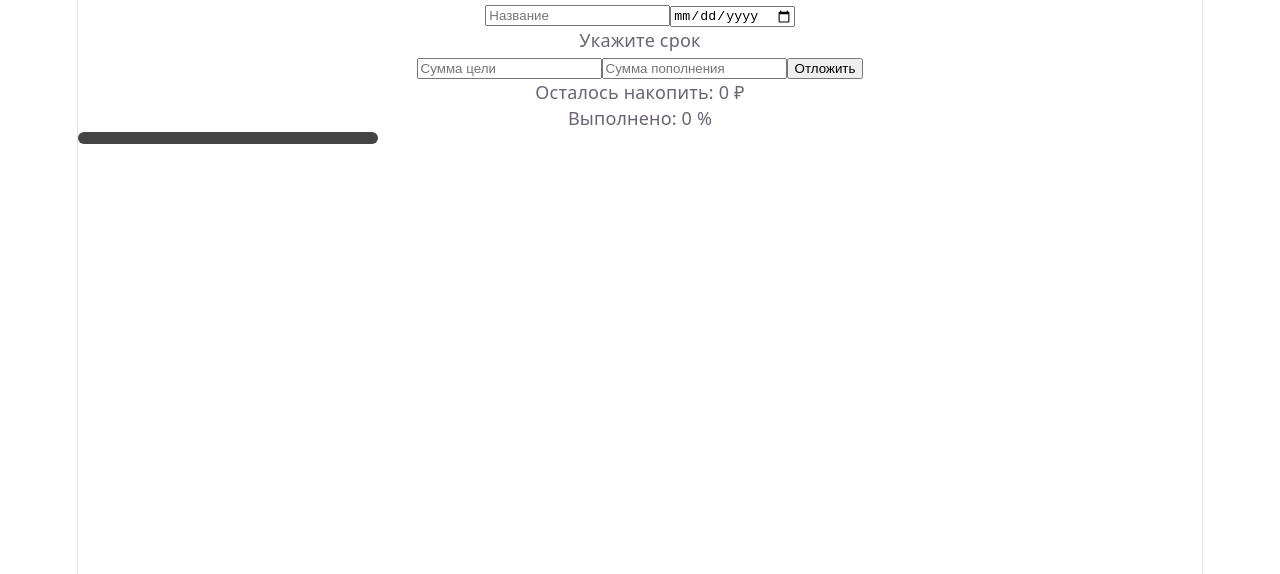
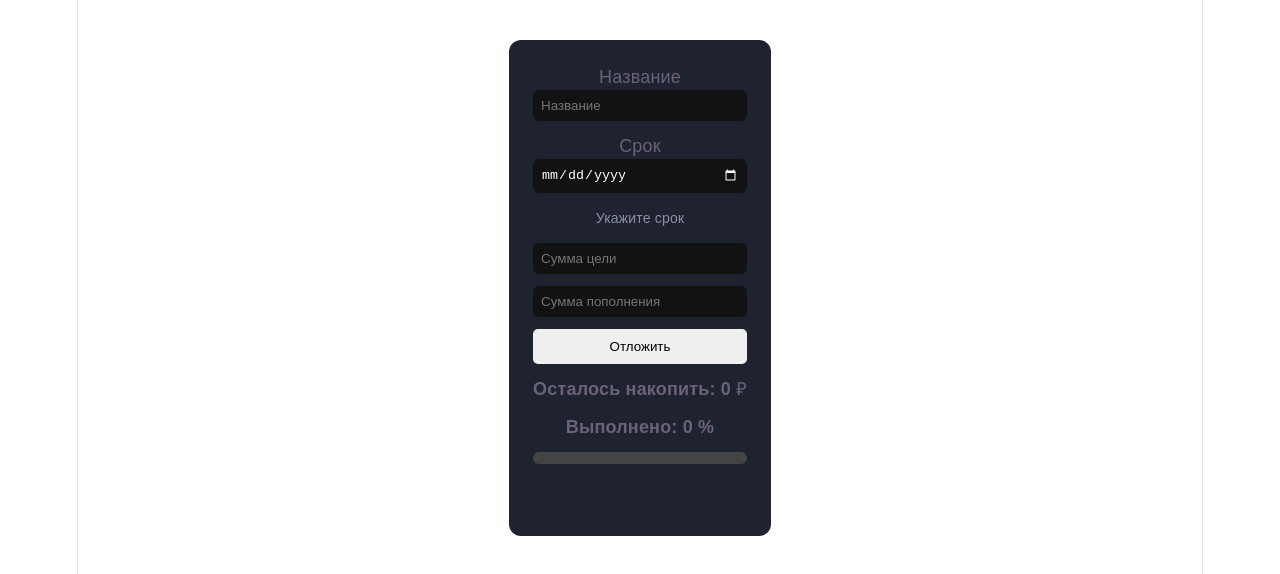
Before and after one commit to debErr/budget-goals, a React (Vite) app: page / in a window 1280 px wide. Shown: the top 574 px of the page. Built offline with nearby package versions, Linux system fonts and the light colour scheme.

Commit message:
style the app

```diff
--- a/src/App.css
+++ b/src/App.css
@@ -1,184 +1,66 @@
-.counter {
-  font-size: 16px;
-  padding: 5px 10px;
-  border-radius: 5px;
-  color: var(--accent);
-  background: var(--accent-bg);
-  border: 2px solid transparent;
-  transition: border-color 0.3s;
-  margin-bottom: 24px;
-
-  &:hover {
-    border-color: var(--accent-border);
-  }
-  &:focus-visible {
-    outline: 2px solid var(--accent);
-    outline-offset: 2px;
-  }
+body {
+  font-family: sans-serif;
 }
 
-.hero {
-  position: relative;
-
-  .base,
-  .framework,
-  .vite {
-    inset-inline: 0;
-    margin: 0 auto;
-  }
-
-  .base {
-    width: 170px;
-    position: relative;
-    z-index: 0;
-  }
-
-  .framework,
-  .vite {
-    position: absolute;
-  }
-
-  .framework {
-    z-index: 1;
-    top: 34px;
-    height: 28px;
-    transform: perspective(2000px) rotateZ(300deg) rotateX(44deg) rotateY(39deg)
-      scale(1.4);
-  }
-
-  .vite {
-    z-index: 0;
-    top: 107px;
-    height: 26px;
-    width: auto;
-    transform: perspective(2000px) rotateZ(300deg) rotateX(40deg) rotateY(39deg)
-      scale(0.8);
-  }
+.result {
+  font-weight: bold;
 }
 
-#center {
+.card {
   display: flex;
   flex-direction: column;
-  gap: 25px;
-  place-content: center;
-  place-items: center;
-  flex-grow: 1;
-
-  @media (max-width: 1024px) {
-    padding: 32px 20px 24px;
-    gap: 18px;
-  }
+  gap: 12px;
+  max-width: 400px;
+  margin: 40px auto;
+  padding: 24px;
+  border-radius: 12px;
+  background: #1f2330;
 }
 
-#next-steps {
-  display: flex;
-  border-top: 1px solid var(--border);
-  text-align: left;
-
-  & > div {
-    flex: 1 1 0;
-    padding: 32px;
-    @media (max-width: 1024px) {
-      padding: 24px 20px;
-    }
-  }
-
-  .icon {
-    margin-bottom: 16px;
-    width: 22px;
-    height: 22px;
-  }
-
-  @media (max-width: 1024px) {
-    flex-direction: column;
-    text-align: center;
-  }
+.field {
+  display: block;
+  width: 100%;
+  padding: 8px;
+  border: none;
+  box-sizing: border-box;
+  border-radius: 6px;
+  color-scheme: dark;
 }
 
-#docs {
-  border-right: 1px solid var(--border);
+.field:focus, .btn:focus-visible { outline: 2px solid #4caf50; }
 
-  @media (max-width: 1024px) {
-    border-right: none;
-    border-bottom: 1px solid var(--border);
-  }
+.btn {
+  padding: 10px;
+  border-radius: 5px;
+  border: none;
+  outline: none;
+  cursor: pointer;
+  transition: .3s;
 }
 
-#next-steps ul {
-  list-style: none;
-  padding: 0;
-  display: flex;
-  gap: 8px;
-  margin: 32px 0 0;
-
-  .logo {
-    height: 18px;
-  }
-
-  a {
-    color: var(--text-h);
-    font-size: 16px;
-    border-radius: 6px;
-    background: var(--social-bg);
-    display: flex;
-    padding: 6px 12px;
-    align-items: center;
-    gap: 8px;
-    text-decoration: none;
-    transition: box-shadow 0.3s;
-
-    &:hover {
-      box-shadow: var(--shadow);
-    }
-    .button-icon {
-      height: 18px;
-      width: 18px;
-    }
-  }
-
-  @media (max-width: 1024px) {
-    margin-top: 20px;
-    flex-wrap: wrap;
-    justify-content: center;
-
-    li {
-      flex: 1 1 calc(50% - 8px);
-    }
-
-    a {
-      width: 100%;
-      justify-content: center;
-      box-sizing: border-box;
-    }
-  }
+.btn:hover {
+  color: #1f2330;
+  background-color: #fff;
 }
 
-#spacer {
-  height: 88px;
-  border-top: 1px solid var(--border);
-  @media (max-width: 1024px) {
-    height: 48px;
-  }
+.term {
+  color: #8a90a2;
+  font-size: 14px;
 }
 
-.ticks {
-  position: relative;
+.ul-li {
+  padding: 4px;
+}
+
+.scale-block {
+  background: #444;
+  height: 12px;
+  border-radius: 6px;
   width: 100%;
+}
 
-  &::before,
-  &::after {
-    content: '';
-    position: absolute;
-    top: -4.5px;
-    border: 5px solid transparent;
-  }
-
-  &::before {
-    left: 0;
-    border-left-color: var(--border);
-  }
-  &::after {
-    right: 0;
-    border-right-color: var(--border);
-  }
+.scale {
+  background: #4caf50;
+  height: 100%;
+  border-radius: 6;
 }
--- a/src/App.tsx
+++ b/src/App.tsx
@@ -1,5 +1,6 @@
 import { useState, useEffect } from "react";
 import { remaining, progressPercent, totalSaved, monthlyNeeded, type Transaction, type Goal } from "./goal";
+import "./App.css";
 
 function App() {
   // Состояние для трех полей
@@ -72,27 +73,28 @@
   }
 
   return (
-    <div>
-      <input placeholder="Название" value={title} onChange={(e) => setTitle(e.target.value)}   />
-      <input type="date" value={deadline} onChange={(e) => setDeadline(e.target.value)}/>
-      <p>
+    <div className="card">
+      <label htmlFor="">Название
+        <input className="field" placeholder="Название" value={title} onChange={(e) => setTitle(e.target.value)}   />
+      </label>
+      <label htmlFor="">Срок
+        <input className="field" type="date" value={deadline} onChange={(e) => setDeadline(e.target.value)}/>
+      </label>
+      <p className="term">
         {deadline
          ? `Откладывать в месяц: ${monthlyNeeded(goal, today)} ₽`
          : "Укажите срок"}
       </p>
-      <input placeholder="Сумма цели" value={targetAmount} type="number" onChange={(e) => setTargetAmount(e.target.value)} />
-      <input placeholder="Сумма пополнения" type="number" value={amount}
+      <input className="field" placeholder="Сумма цели" min="0" value={targetAmount} type="number" onChange={(e) => setTargetAmount(e.target.value)} />
+      <input className="field" placeholder="Сумма пополнения" min="0" type="number" value={amount}
         onChange={(e) => setAmount(e.target.value)} />
-      <button onClick={handleAdd}>Отложить</button>
-      <p>Осталось накопить: {remaining(goal)} ₽</p>
-      <p>Выполнено: {progressPercent(goal)} %</p>
+      <button className="btn" onClick={handleAdd}>Отложить</button>
+      <p className="result">Осталось накопить: {remaining(goal)} ₽</p>
+      <p className="result">Выполнено: {progressPercent(goal)} %</p>
       {/* Шкала заполнения */}
-      <div style={{background: "#444", height: 12, borderRadius: 6, width: 300}}>
-        <div
+      <div className="scale-block">
+        <div className="scale"
         style={{
-          background: "#4caf50",
-          height: "100%",
-          borderRadius: 6,
           width: `${Math.min(100, progressPercent(goal))}%`,
         }}
         />
@@ -100,10 +102,10 @@
       {/* Список добавленных операций с датой и суммой */}
       <ul>
         {transactions.map((t) => (
-          <li key={t.id}>
+          <li className="ul-li" key={t.id}>
 
             {t.date}: {t.amount} ₽
-            <button onClick={() => handleDel(t.id)}>Удалить</button>
+            <button className="btn btn-ul" onClick={() => handleDel(t.id)}>Удалить</button>
           </li>
         ))}
       </ul>
```
